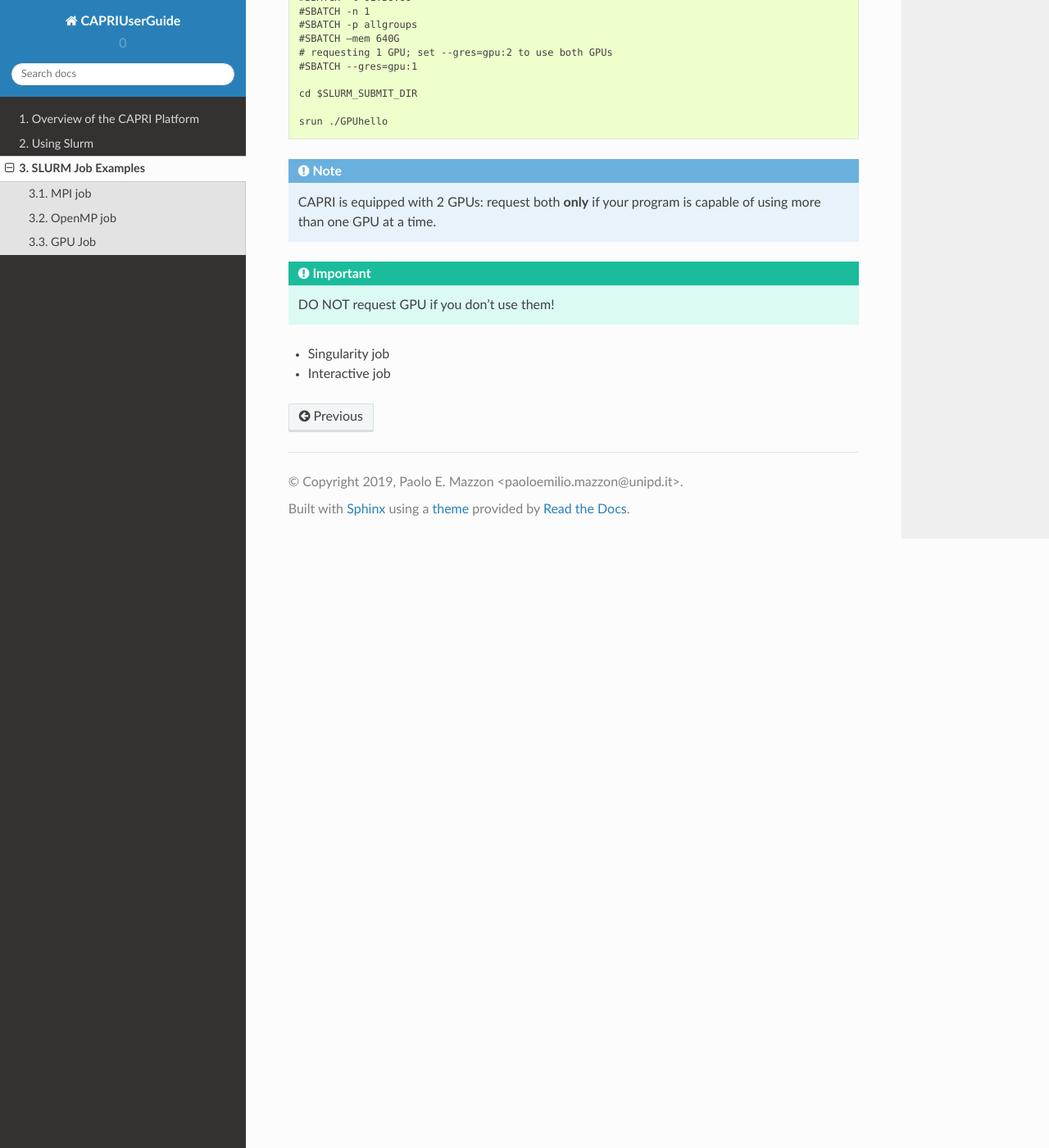
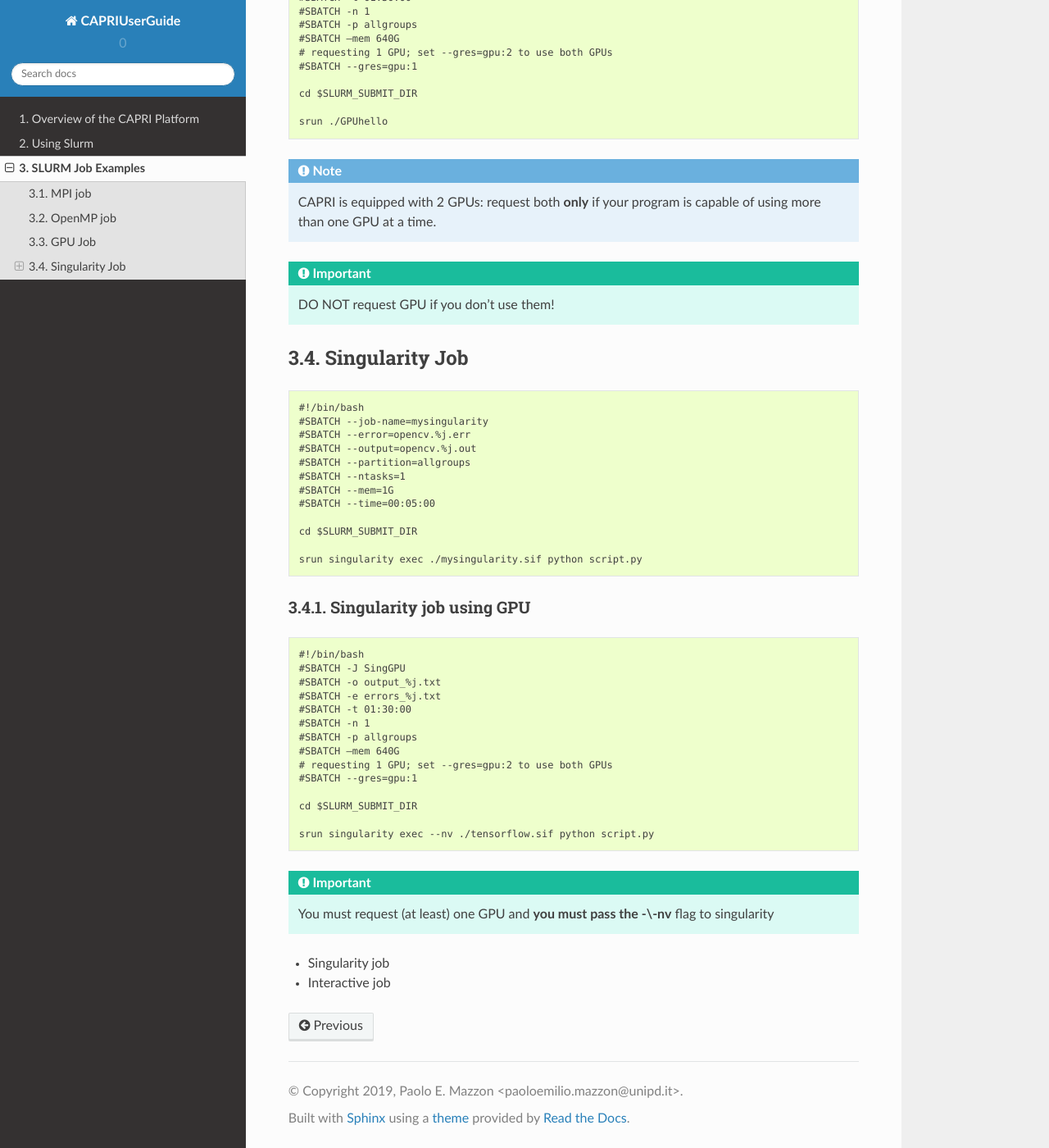
Before and after one commit to pemazzon/CAPRIUserGuide, a Sphinx documentation site: the page built from docs/SLURMExamples.rst, in a window 1280 px wide and 1400 px high, scrolled down 1319 px. Shown: the whole window at 82% size. Built offline with Sphinx 7.4.7 and the Read the Docs theme 2.0.0, drawn with Linux system fonts in a browser that asks for light colours; pages that are not in the unit, such as notebooks, are missing from menus.

Commit message:
Added singularity examples

```diff
--- a/docs/SLURMExamples.rst
+++ b/docs/SLURMExamples.rst
@@ -90,6 +90,50 @@ GPU Job
    DO NOT request GPU if you don't use them!
 
 
+Singularity Job
+---------------
+
+.. _singularityjob:
+
+::
+
+  #!/bin/bash
+  #SBATCH --job-name=mysingularity
+  #SBATCH --error=opencv.%j.err
+  #SBATCH --output=opencv.%j.out
+  #SBATCH --partition=allgroups
+  #SBATCH --ntasks=1
+  #SBATCH --mem=1G
+  #SBATCH --time=00:05:00
+
+  cd $SLURM_SUBMIT_DIR
+
+  srun singularity exec ./mysingularity.sif python script.py
+
+Singularity job using GPU
+^^^^^^^^^^^^^^^^^^^^^^^^^
+
+.. _singuGpujob:
+
+::
+
+  #!/bin/bash
+  #SBATCH -J SingGPU
+  #SBATCH -o output_%j.txt
+  #SBATCH -e errors_%j.txt
+  #SBATCH -t 01:30:00
+  #SBATCH -n 1
+  #SBATCH -p allgroups
+  #SBATCH –mem 640G
+  # requesting 1 GPU; set --gres=gpu:2 to use both GPUs
+  #SBATCH --gres=gpu:1
+
+  cd $SLURM_SUBMIT_DIR
+
+  srun singularity exec --nv ./tensorflow.sif python script.py
+
+.. important::
+   You must request (at least) one GPU and **you must pass the -\\-nv** flag to singularity
 
 
 * Singularity job
```
